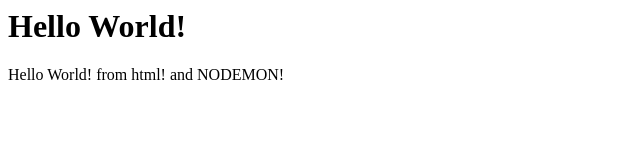
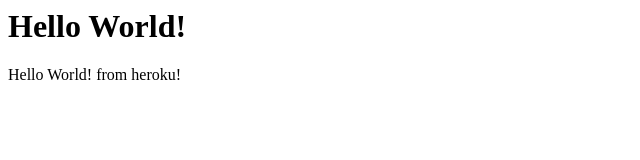
Before and after one commit to ivanoats/hello_world_express, a website: page public/index.html in a window 1280 px wide. Shown: the whole page, without its empty margins (0-640 px from the left). Drawn offline with Linux system fonts and the light colour scheme.

Commit message:
changing html

```diff
--- a/public/index.html
+++ b/public/index.html
@@ -6,7 +6,7 @@
   <body>
     <div class="my_content">
       <h1>Hello World!</h1>
-      <p>Hello World! from html! and NODEMON!</p>
+      <p>Hello World! from heroku!</p>
     </div>
   </body>
 </html>
```
